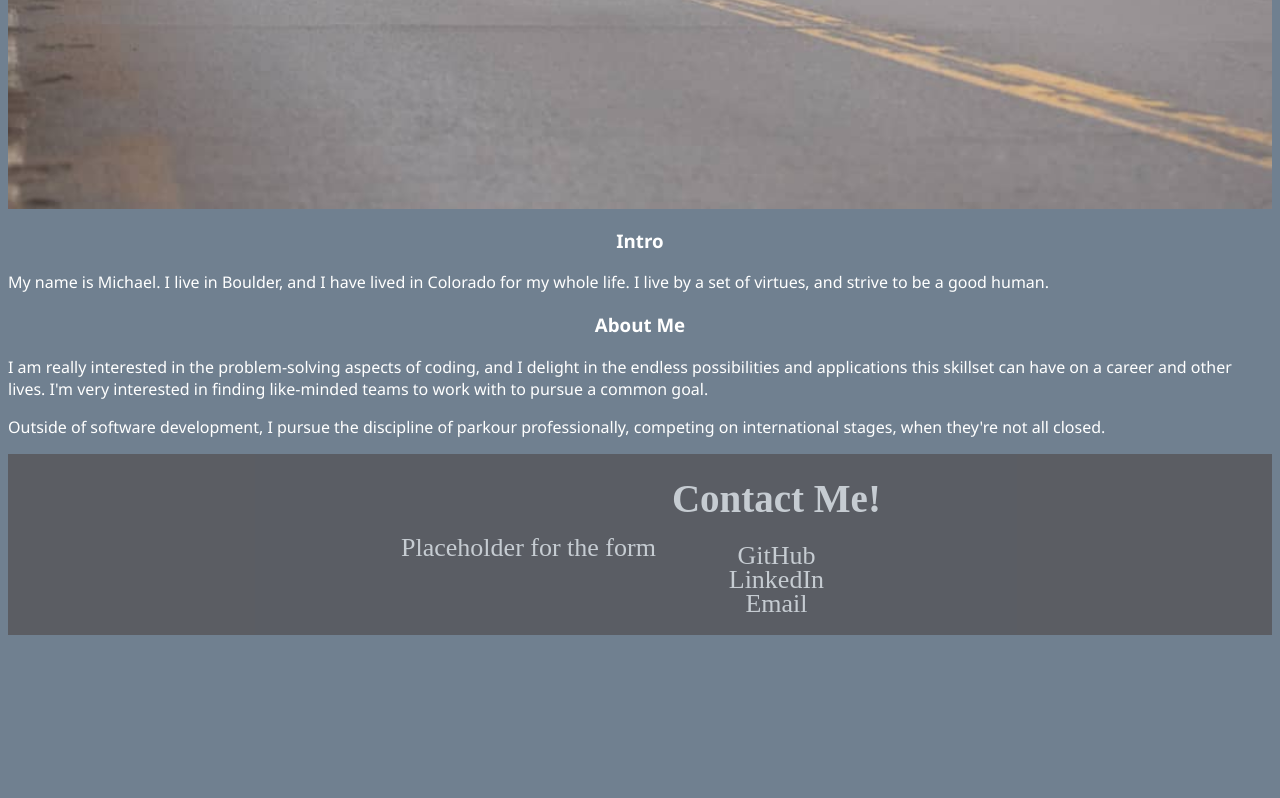
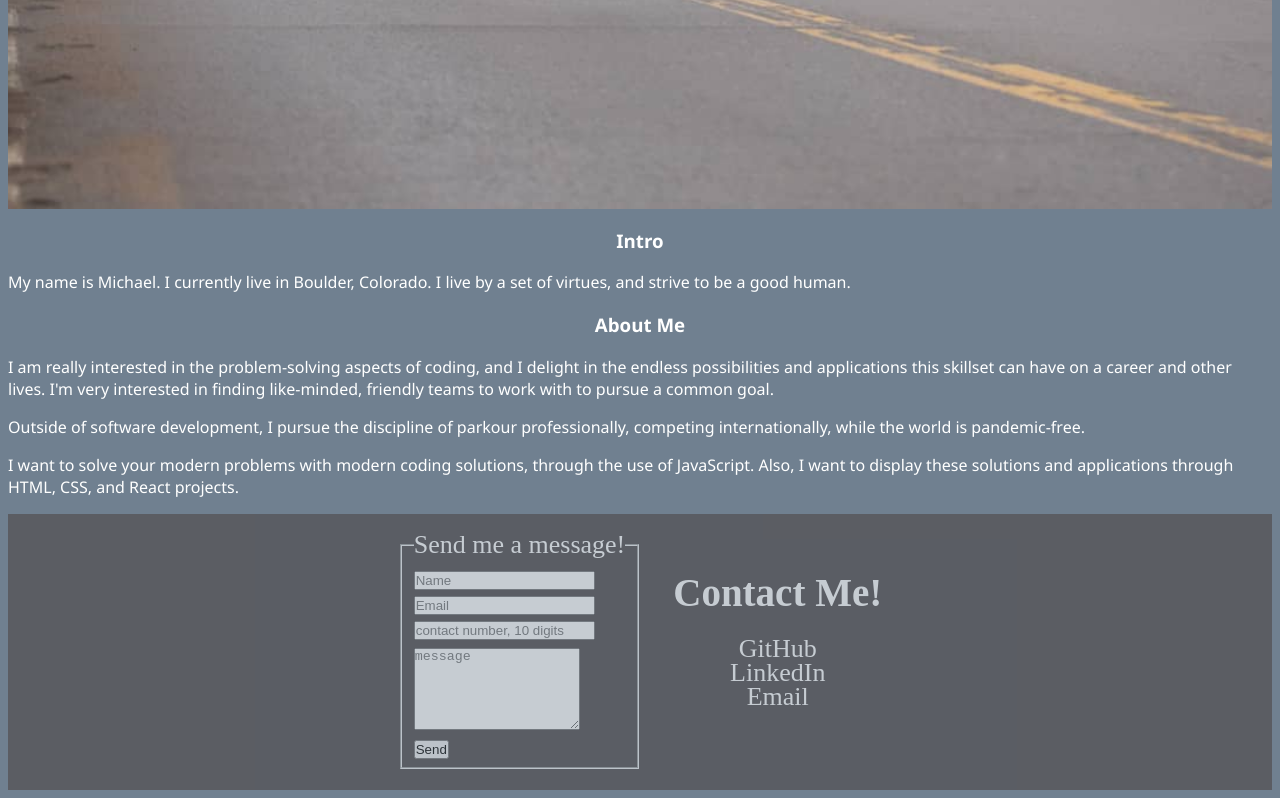
Before and after one commit to michaeljsliger/portfolio, a plain HTML site: page index.html in a window 1280 px wide. Shown: the part 1494-2292 px from the top of the page. Before the commit the page ends 2137 px from the top, so only its background shows below. Drawn offline with Linux system fonts and the light colour scheme.

Commit message:
added contact form and more info in about

```diff
--- a/index.html
+++ b/index.html
@@ -41,16 +41,20 @@
     <article>
       <h3> Intro </h3>
       <p>
-        My name is Michael. I live in Boulder, and I have lived in Colorado for my whole life. I live by a set of virtues, and strive to be a good human.
+        My name is Michael. I currently live in Boulder, Colorado. I live by a set of virtues, and strive to be a good human.
       </p>
       <h3 id="about"> About Me </h3>
       <p>
       I am really interested in the problem-solving aspects of coding, and I delight in the endless possibilities and applications this skillset can have on a career and other lives.
 
-      I'm very interested in finding like-minded teams to work with to pursue a common goal.
+      I'm very interested in finding like-minded, friendly teams to work with to pursue a common goal.
       </p>
       <p>
-        Outside of software development, I pursue the discipline of parkour professionally, competing on international stages, when they're not all closed.
+        Outside of software development, I pursue the discipline of parkour professionally, competing internationally, while the world is pandemic-free.
+      </p>
+      <p>
+        I want to solve your modern problems with modern coding solutions, through the use of JavaScript. Also, I want to display these solutions and applications through HTML, CSS, and React projects.
+      </p>
     </article>
   </div>
 
@@ -60,8 +64,24 @@
 <footer>
   <div class="parent">
     <div class="child form">
-      <form>
-        <p>Placeholder for the form</p>
+      <form action="https://formspree.io/mnqgwovo" method="POST">
+        <fieldset>
+          <legend>Send me a message!</legend>
+          <div>
+              <input type="text" name="name" placeholder="Name" required>
+          </div>
+          <div>
+              <input type="text" name="_replyto" placeholder="Email" required>
+          </div>
+          <div>
+              <input type="text" name="phonenumb" placeholder="contact number, 10 digits" pattern="\d{10}">
+          </div>
+          <div>
+              <textarea name="message" placeholder="message"></textarea>
+          </div>
+            <button type="submit">Send</button>
+        </fieldset>
+        <!--name, email, message-->
       </form>
     </div>
     <div class="child contact" id="contact">
--- a/style.css
+++ b/style.css
@@ -153,7 +153,8 @@ ul {
 }
 
 footer {
-  height: 180px;
+  height: 275px;
+
 }
 
 
@@ -191,6 +192,24 @@ a:active {color:aqua;}
   padding: 20px;
   border: 3px solid black;
 }
+
+fieldset {
+  padding: 8px 12px;
+  margin: 18px 18px 0 0;
+}
+
+legend {
+  color: #fff;
+}
+
+textarea {
+  width: 164px;
+  height: 80px;
+  margin-top: 8px;
+}
+
+
+
 
 
 
```
